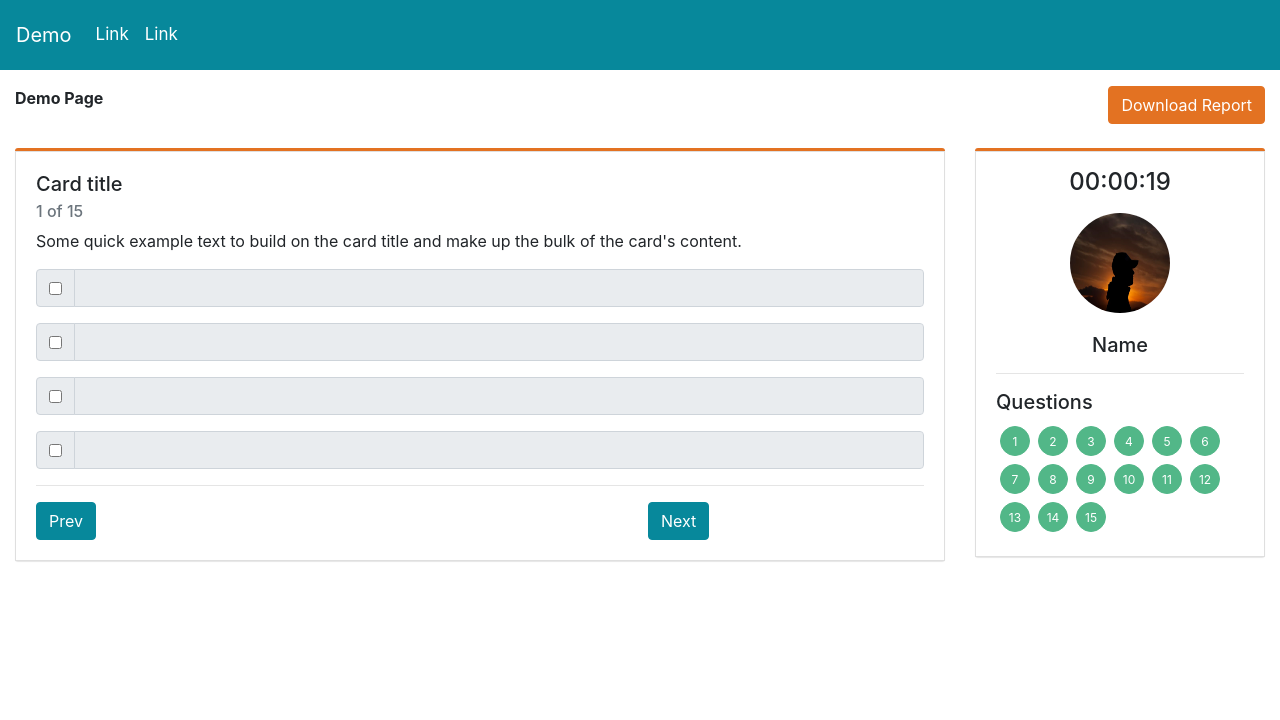
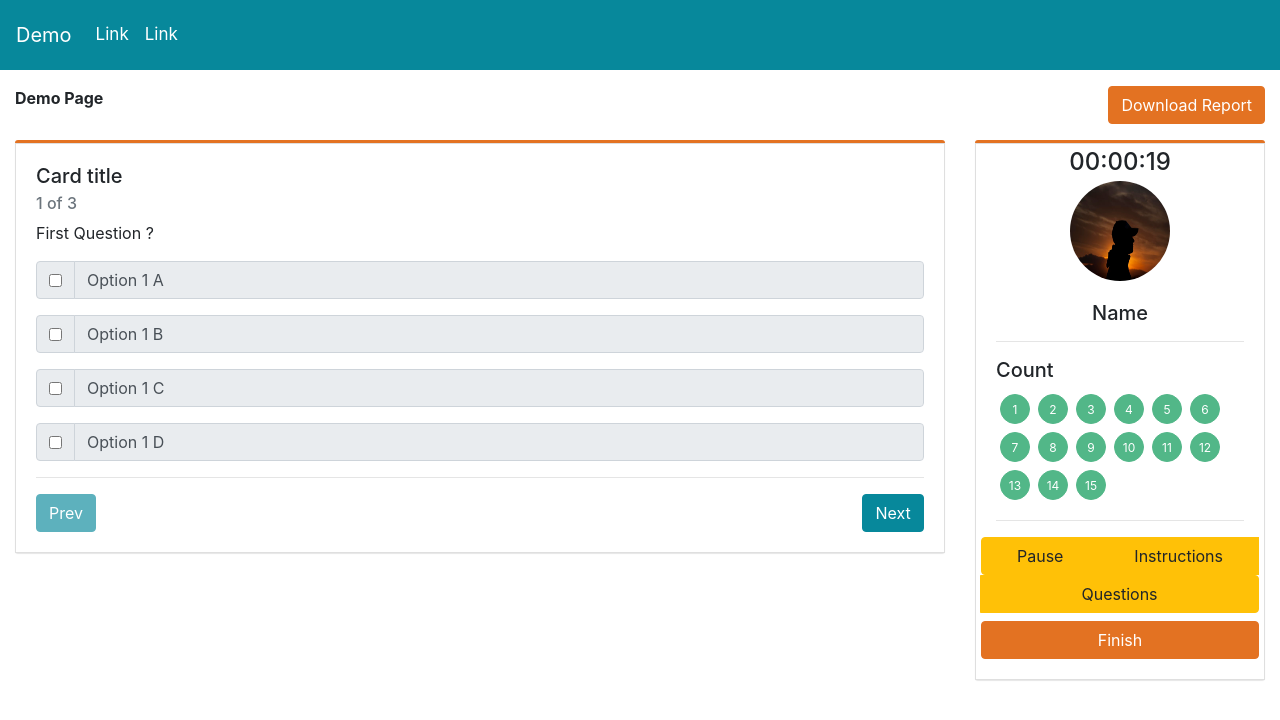
Before and after one commit to balavikraman/testapp, an Angular app in the folder test-app/: page / in a window 1280 px wide. Shown: the top 720 px of the page. Built offline with nearby package versions, Linux system fonts and the light colour scheme.

Commit message:
questions navigation and modal popup finished

```diff
--- a/test-app/src/app/content/content.component.html
+++ b/test-app/src/app/content/content.component.html
@@ -1,4 +1,4 @@
-<div class="mt-3 mb-4">
+<div class="mt-3 mb-2">
   <div class="content-header mb-3">
     <span><b>Demo Page</b></span>
     <div >
@@ -14,26 +14,34 @@
          <div class="card">
         <div class="card-body">
           <h5 class="card-title">Card title</h5>
-          <h6 class="card-subtitle mb-2 text-muted">1 of 15</h6>
-          <p class="card-text">Some quick example text to build on the card title and make up the bulk of the card's content.
+          <h6 class="card-subtitle mb-2 text-muted">{{i + 1}} of {{quesList.length}}</h6>
+            <p class="card-text">{{Questions.Ques}}
             </p>
-        <div class="input-group mb-3" *ngFor="let o of options  ; let index = index;trackBy:trackByIndex;">
+            <div class="input-group mb-3" *ngFor="let opt of Options" >
               <div class="input-group-prepend">
                 <div class="input-group-text">
                   <input type="checkbox" aria-label="Checkbox for following text input">
                 </div>
               </div>
-          <input type="text" [disabled]=true ([ngModel])="o.opt" class="form-control" aria-label="Text input with checkbox">
+              <input type="text" [disabled]=true value={{opt}} class="form-control" aria-label="Text input with checkbox">
             </div>
+
         <hr>
         <div class="row">
           <div class="col-md-4">
+            <button class="btn btn-primary" [disabled]="i == 0" (click)="prev()">Prev</button>
+          </div>
+          <div class="offset-7">
+            <button class="btn btn-primary" [disabled]="i == quesList.length - 1" (click)="next()">Next</button>
+          </div>
+        </div>
+        <!-- <div class="row">
+          <div class="col-sm-12">
             <button class="btn btn-primary">Prev</button>
-          </div>
-          <div class="col-md-4 ml-auto">
+            <button class="btn btn-primary">Mark for review & Next</button>
             <button class="btn btn-primary">Next</button>
           </div>
-        </div>
+        </div> -->
         </div>
       </div>
     </div>
@@ -41,15 +49,46 @@
     <div class="col-sm-3">
         <div class="box">
           <div class="card">
-            <h4 class="text-center m-3">00:00:19</h4>
+            <h4 class="text-center m-1">00:00:19</h4>
             <img class="center avatar mx-auto d-block" src="assets/pics/ProfilePic.jpeg" alt="Card image cap">
             <div class="card-body">
               <h5 class="card-title text-center">Name</h5>
               <hr>
-              <h5>Questions</h5>
+              <h5>Count</h5>
               <button class="btn btn-info btn-circle m-1" *ngFor="let i of buttonNumber"> {{i}}</button>
+              <hr>
+              <div class="row">
+                <div class="btn-group input-group" role="group">
+                  <button type="button" data-toggle="modal" data-target="#pauseModal" class="btn btn-warning">Pause</button>
+                  <button type="button" class="btn btn-warning">Instructions</button>
+                  <button type="button" class="btn btn-warning">Questions</button>
+              </div>
+              </div>
+              <div class="row">
+                <button class="btn btn-secondary btn-block mt-2">Finish</button>
               </div>
             </div>
           </div>
         </div>
     </div>
+  </div>
+
+<div class="modal fade" id="pauseModal" data-keyboard="false" data-backdrop="static" tabindex="-1" role="dialog" aria-labelledby="exampleModalCenterTitle"
+  aria-hidden="true">
+  <div class="modal-dialog modal-dialog-centered" role="document">
+    <div class="modal-content">
+      <div class="modal-header">
+        <h5 class="modal-title" id="exampleModalLongTitle">Test is Paused</h5>
+        <!-- <button type="button" class="close" data-dismiss="modal" aria-label="Close">
+          <span aria-hidden="true">&times;</span>
+        </button> -->
+      </div>
+      <div class="modal-body">
+        <h5><strong>Hang On</strong> Take some time...</h5>
+      </div>
+      <div class="modal-footer">
+        <button type="button" class="btn btn-secondary" data-dismiss="modal">Resume</button>
+      </div>
+    </div>
+  </div>
+</div>
--- a/test-app/src/app/content/content.component.ts
+++ b/test-app/src/app/content/content.component.ts
@@ -8,23 +8,61 @@ import { Component, OnInit } from '@angular/core';
 export class ContentComponent implements OnInit {
 
   constructor() { }
-
+  public Questions;
+  public Options;
+  public i=0;
   ngOnInit() {
     this.start();
+    this.Questions = this.quesList[0];
+    this.Options = this.quesList[0].options;
   }
   buttonNumber=[];
-  options=[
-    { opt: "Option A" },
-    { opt: "Option B" },
-    { opt: "Option C" },
-    { opt: "Option D" },
+  quesList= [
+    {
+      Ques:"First Question ?",
+      options:[
+        "Option 1 A",
+        "Option 1 B",
+        "Option 1 C",
+        "Option 1 D",
 
+      ]
+    },
+    {
+      Ques: "Second Question ?",
+      options: [
+        "Option 2 A",
+        "Option 2 B",
+        "Option 2 C",
+        "Option 2 D",
+
+      ]
+    },
+    {
+      Ques:"Third Question ?",
+      options:[
+         "Options 3 A",
+         "Options 3 B",
+         "Options 3 C",
+         "Options 3 D",
+        ]
+    }
   ]
-    start(){
+    start() {
       for(var i=1;i<=15;i++){
         this.buttonNumber.push(i)
       }
       console.log(this.buttonNumber);
 
     }
+    prev() {
+      --this.i;
+      this.Questions = this.quesList[this.i];
+      this.Options = this.quesList[this.i].options;
+    }
+    next() {
+      ++this.i;
+      this.Questions = this.quesList[this.i];
+      this.Options = this.quesList[this.i].options;
+    }
 }
```
Also changed, not shown: test-app/src/app/content/content.component.scss (line endings or trailing spaces). Lines whose indentation alone changed are shown as unchanged.
